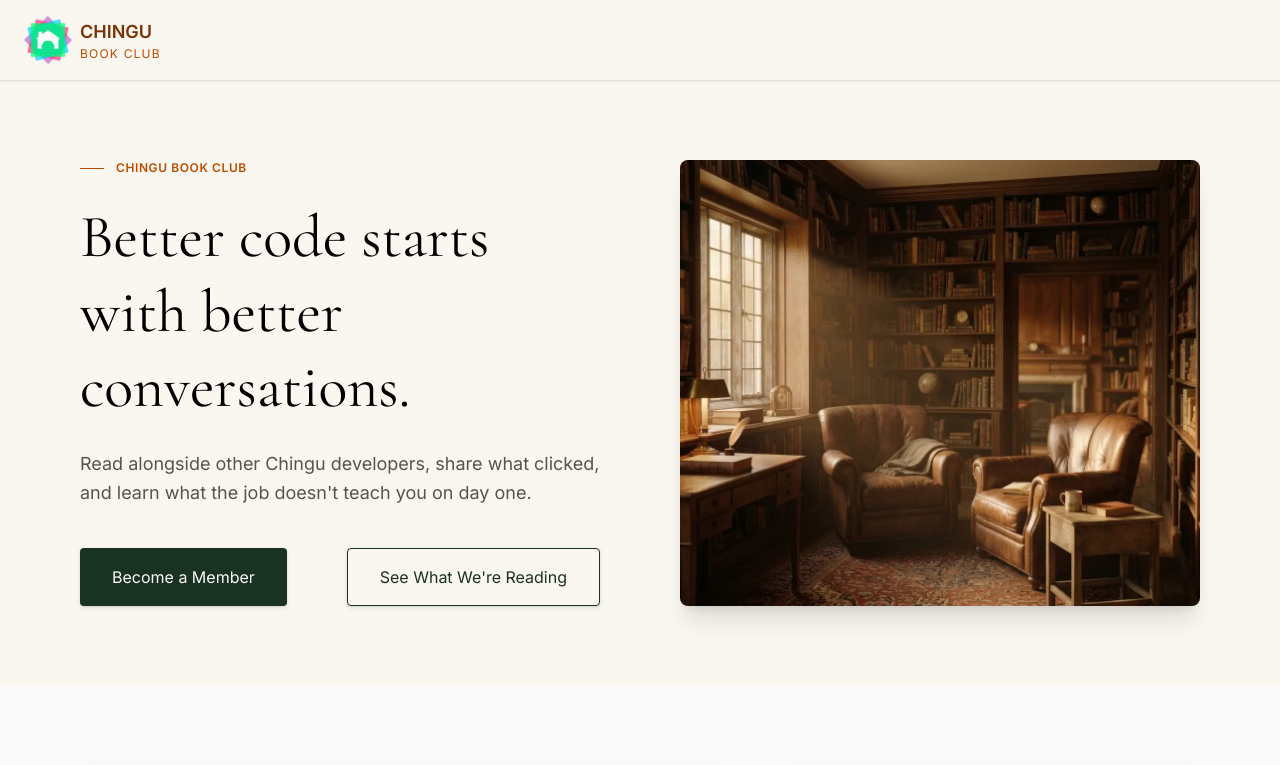
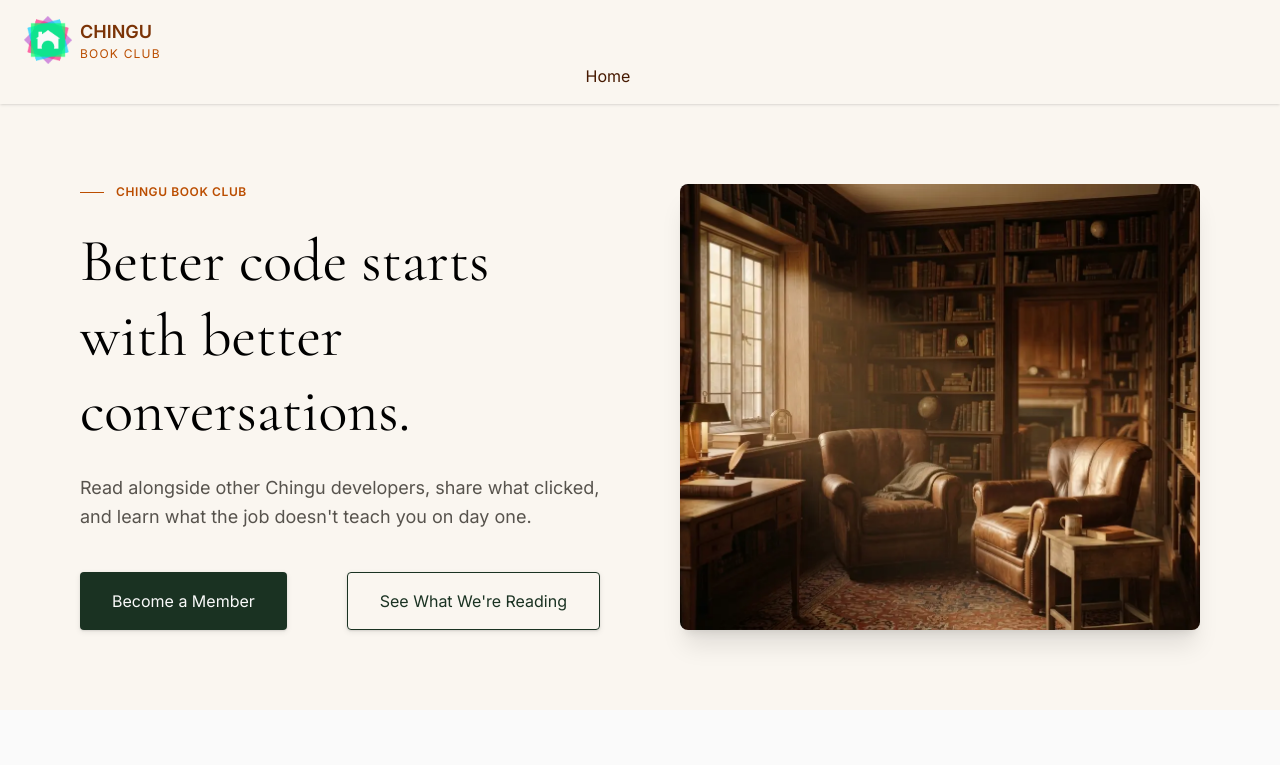
Before and after one commit to chingu-voyages/V62-tier3-team-34, an Angular app in the folder client/: page / in a window 1280 px wide. Shown: the top 765 px of the page. Built offline with nearby package versions, Linux system fonts and the light colour scheme.

Commit message:
add Home navigation link

```diff
--- a/client/src/app/header/header.html
+++ b/client/src/app/header/header.html
@@ -13,6 +13,12 @@
         </p>
     </div>
          </a>
+         <!-- navigation -->
+          <nav class="hidden md:flex items-center justify-center gap-3 lg:gap-5
+          -translate-x-8">
+            <a routerLink="/" class="text-amber-950 hover:text-green-900
+            whitespace-nowrap transition-colors duration-200">Home</a>
+          </nav>
 
     </div>
 </header>
```
